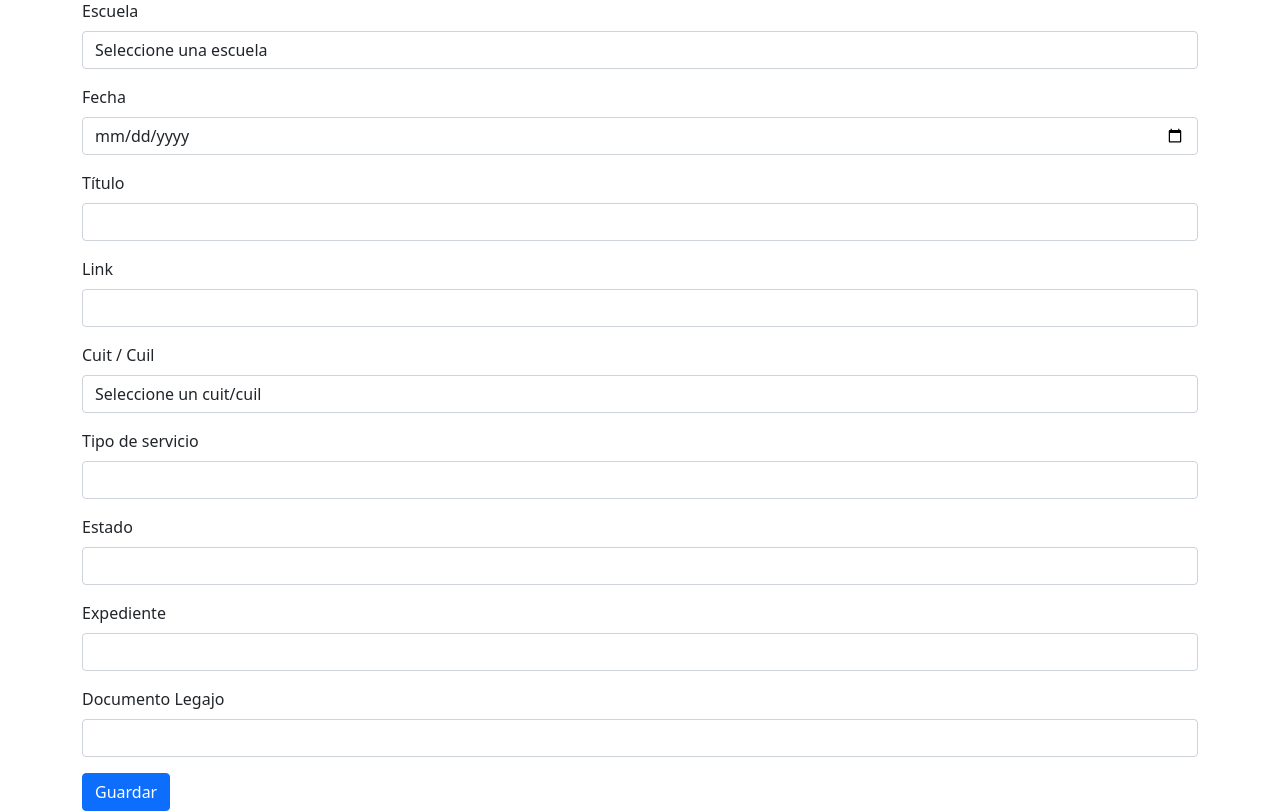
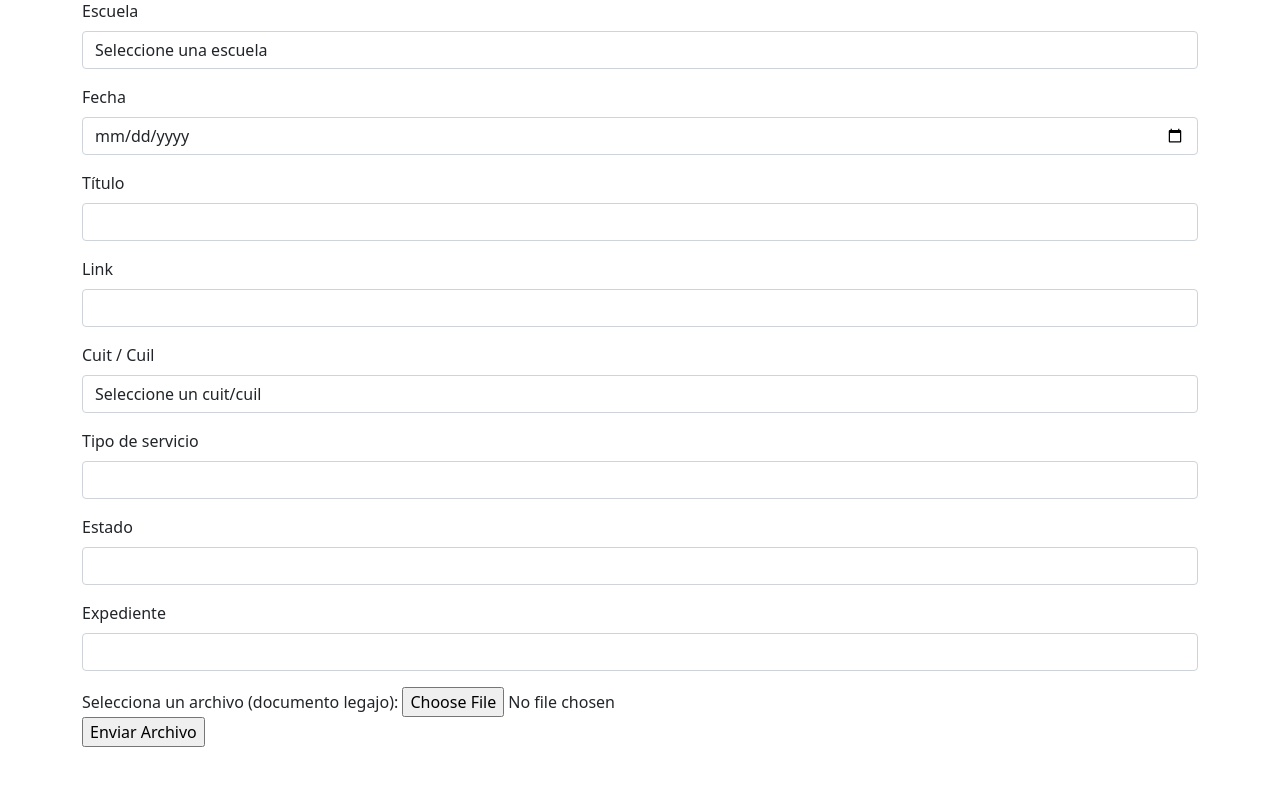
Before and after one commit to Taxx354/consejo, a PHP site: page /documento.php in a window 1280 px wide. Shown: the part 330-1141 px from the top of the page. After the commit the page ends 1077 px from the top, so only its background shows below. Run offline with PHP 8.4, Linux system fonts and the light colour scheme; data that the repository does not hold is empty.

Commit message:
insertar un archivo

```diff
--- a/documento/documento.php
+++ b/documento/documento.php
@@ -194,11 +194,11 @@
                 <input type="text" class="form-control" id="expediente" name="expediente" required>
             </div>
             <div class="mb-3">
-                <label for="historial_legajo" class="form-label">Documento Legajo</label>
-                <input type="text" class="form-control" id="historial_legajo" name="historial_legajo" required>
-            </div>
-            <button type="submit" class="btn btn-primary">Guardar</button>
-        </form>
+            <form action="insertar_documento.php" method="post" enctype="multipart/form-data">
+    <label for="historial_legajo">Selecciona un archivo (documento legajo):</label>
+    <input type="file" id="historial_legajo" name="historial_legajo" accept="" />
+    <br>
+    <input type="submit" value="Enviar Archivo" />
     </div>
 </body>
 </html>
--- a/documento/insertar_documento.php
+++ b/documento/insertar_documento.php
@@ -34,6 +34,7 @@ if ($conn->query($sql) === TRUE) {
     echo "Error: " . $sql . "<br>" . $conn->error;
 }
 
+
 // Cerrar conexión
 $conn->close();
 
```
Also changed, not shown: documento/editar_documento.php (+7 -4 lines).
